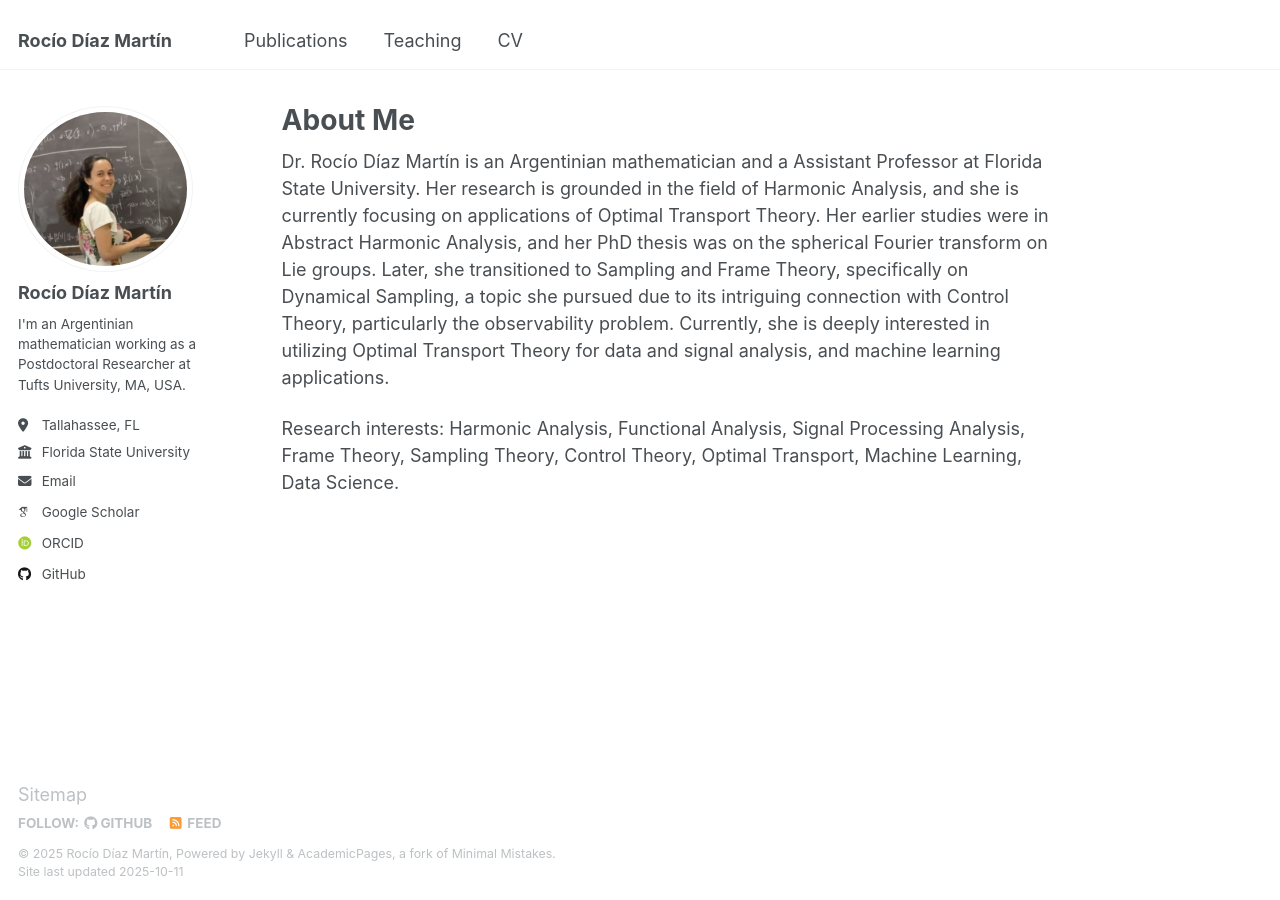
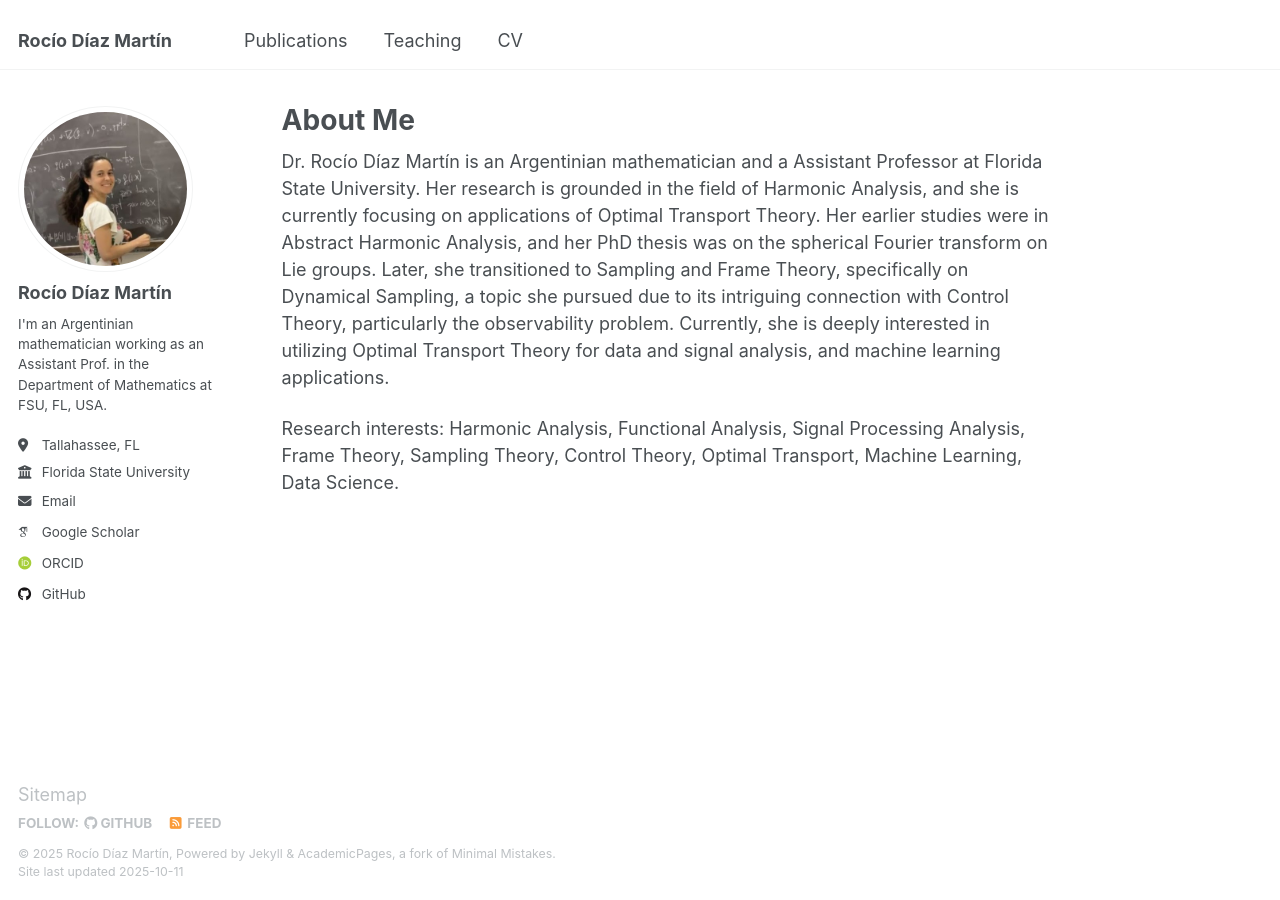
Before and after one commit to RocioDM/rociodm.github.io, a Jekyll site: the page built from _pages/about.md, in a window 1280 px wide. Built offline with Jekyll 4.4.1, drawn with Linux system fonts in a browser that asks for light colours; some web fonts are replaced.

Commit message:
sidebar updates

```diff
--- a/_config.yml
+++ b/_config.yml
@@ -25,7 +25,7 @@ author:
   avatar           : "profile.jpg"
   name             : "Rocío Díaz Martín"
   pronouns         : # example: "she/her"
-  bio              : "I'm an Argentinian mathematician working as a Postdoctoral Researcher at Tufts University, MA, USA."
+  bio              : "I'm an Argentinian mathematician working as an Assistant Prof. in the Department of Mathematics at FSU, FL, USA."
   location         : "Tallahassee, FL"
   employer         : "Florida State University"
  # uri              : "https://sites.google.com/view/rociodiazmartin" # URL
```
